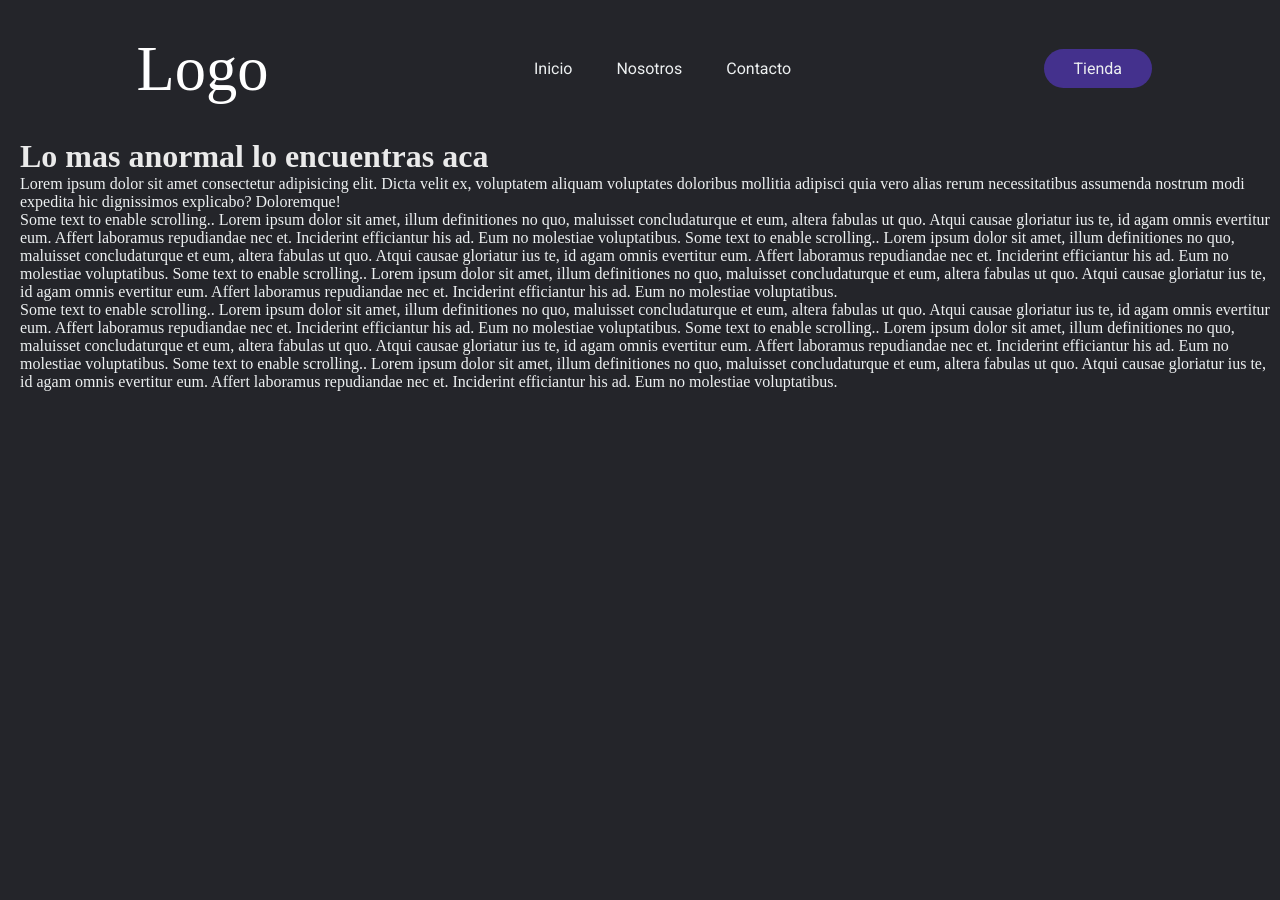
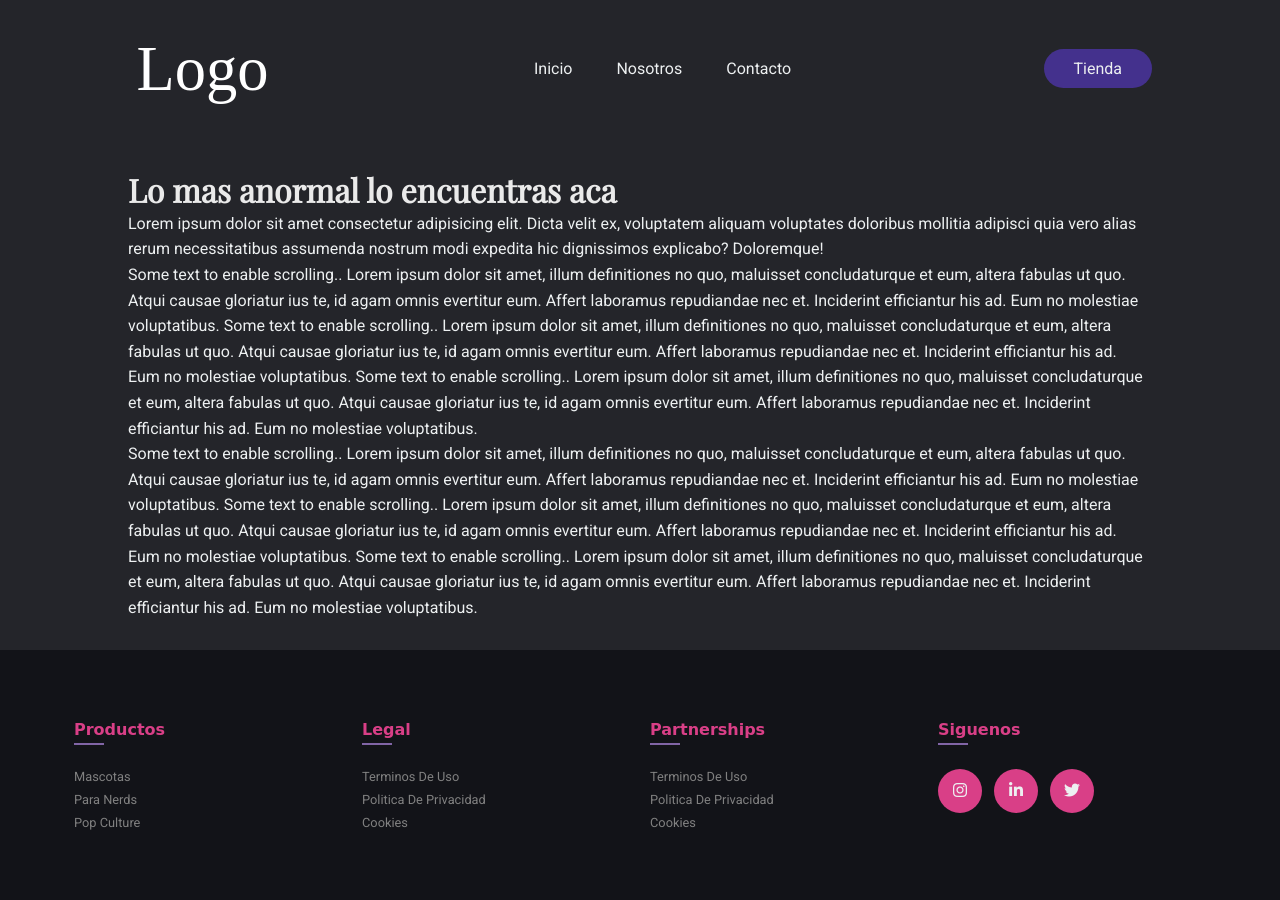
Before and after one commit to AnaOnate/proyecto_final_random, a plain HTML site: page index2.0.html in a window 1280 px wide. Before the commit the page ends 800 px from the top, so only its background shows below. Drawn offline with nearby package versions, Linux system fonts and the light colour scheme; a web font is replaced by a local one.

Commit message:
cambios again

```diff
--- a/estilos2.0.css
+++ b/estilos2.0.css
@@ -1,8 +1,14 @@
-@import url('https://fonts.googleapis.com/css2?family=Oswald:wght@400;700&family=Playfair+Display&family=Roboto&display=swap');
+@import url('https://fonts.googleapis.com/css2?family=Oswald:wght@400;700&family=Playfair+Display&family=Roboto&family=Salsa&display=swap');
 * {
     box-sizing: border-box;
     margin: 0;
     padding: 0;
+}
+
+body {
+    display: flex;
+    flex-direction: column;
+    height: 100vh;
     background-color: #24252a;
 }
 
@@ -16,6 +22,7 @@ h2{
     color: #eaeaea;
     font-weight: 600;
     font-size: 2em;
+    font-family: 'Playfair Display', serif;
 
 }
 h3 {
@@ -24,10 +31,17 @@ h3 {
     font-size: medium;
     font-size: 1.9em;}
 
-div {
+    p {
+        line-height: 1.6;
+
+    }
+
+.content {
+    font-family: 'Roboto', sans-serif ;
     color: #edf0f1;
     font-size: 1em ;
-    padding-left: 20px;
+    align-items: center;
+    padding: 30px 10%;
 
 }
 
@@ -50,6 +64,7 @@ header {
     position: -webkit-sticky; /* Safari */
     position: sticky;
     top: 0;
+    background-color: #24252a;
 
 }
 .logo {
@@ -85,3 +100,87 @@ button{
 button:hover{
 background-color: rgba(68, 49, 141, 0);
 }
+
+footer{
+    display: flex;
+    flex-wrap: wrap;
+    margin-top: auto;
+    background-color: #121318;
+    padding: 60px 5%;
+}
+ul {
+    list-style: none;
+}
+
+.footer-col{
+    width: 25%;
+    padding: 10px;
+}
+.footer-col h4 {
+    position: relative;
+    margin-bottom: 30px;
+    font-weight: 600;
+    font-size: 1em;
+    font-family:'Salsa', cursive;
+    color: #d93f87;
+    text-transform: capitalize;
+
+}
+.footer-col h4::before{
+    content: '';
+    position: absolute;
+    left: 0;
+    bottom: -6px;
+    background-color: #8165a6;
+    height: 2px;
+    width: 30px;
+}
+
+ul.footer li:not(:last-child){
+    margin-bottom: 8px;
+
+}
+ul.footer li a {
+    display:block;
+    font-size: .8em;
+    text-transform: capitalize;
+    color: gray;
+    transition: 0.4s;
+}
+ul.footer li a:hover{
+    color: white;
+    padding-left: 2px;
+}
+.links a{
+    display: inline-block;
+    height: 44px;
+    width: 44px;
+    color: #edf0f1;
+    background-color: #d93f87;
+    margin: 0 8px 8px 0;
+    text-align: center;
+    line-height: 44px;
+    border-radius: 50%;
+    transition: 0.4s;
+
+}
+.links a:hover{
+    background-color: #44318d;
+}
+@media(max-width: 740px){
+    .footer-col{
+        width: 50%;
+        margin-bottom: 30px;
+        text-align: center;
+    }
+
+    .footer-col h4::before{
+        all: unset;
+    }
+}
+
+@media(max-width:555px){
+    .footer-col{
+        width: 100%;
+    }
+}
--- a/index2.0.html
+++ b/index2.0.html
@@ -11,6 +11,8 @@
         <meta name="description" content="">
         <meta name="viewport" content="width=device-width, initial-scale=1">
         <link rel="stylesheet" href="estilos2.0.css">
+        <link rel="stylesheet" href="path/to/font-awesome/css/font-awesome.min.css">
+        <script src="https://kit.fontawesome.com/138260189a.js" crossorigin="anonymous"></script>
     </head>
     <body>
         <script src="" async defer></script>
@@ -31,7 +33,7 @@
         </header>
 
 
-        <div>
+        <div class="content">
             <h2>Lo mas anormal lo encuentras aca</h2>
             <p>
                Lorem ipsum dolor sit amet consectetur adipisicing elit. Dicta velit ex, voluptatem aliquam voluptates doloribus mollitia adipisci quia vero alias rerum necessitatibus assumenda nostrum modi expedita hic dignissimos explicabo? Doloremque!
@@ -51,5 +53,46 @@
         Some text to enable scrolling.. Lorem ipsum dolor sit amet, illum definitiones no quo, maluisset concludaturque et eum, altera fabulas ut quo. Atqui causae gloriatur ius te, id agam omnis evertitur eum. Affert laboramus repudiandae nec et. Inciderint efficiantur his ad. Eum no molestiae voluptatibus.
             </p>
         </div>
+
+        <footer>
+            <div class="footer-col">
+                <h4>Productos</h4>
+                <ul class="footer">
+                    <li><a href="#">Mascotas</a></li>
+                    <li><a href="#">Para nerds</a></li>
+                    <li><a href="#">Pop Culture</a></li>
+                </ul>
+
+
+            </div>
+
+            <div class="footer-col">
+                <h4>Legal</h4>
+                <ul class="footer">
+                    <li><a href="#">Terminos De Uso</a></li>
+                    <li><a href="#">Politica De Privacidad</a></li>
+                    <li><a href="#">Cookies</a></li>
+                </ul>
+            </div>
+
+            <div class="footer-col">
+                <h4>Partnerships</h4>
+                <ul class="footer">
+                    <li><a href="#">Terminos De Uso</a></li>
+                    <li><a href="#">Politica De Privacidad</a></li>
+                    <li><a href="#">Cookies</a></li>
+                </ul>
+            </div>
+
+            <div class="footer-col">
+                <h4>Siguenos</h4>
+                <div class="links">
+                    <a href="#"><i class="fa-brands fa-instagram"></i></a>
+                    <a href="#"><i class="fa-brands fa-linkedin-in"></i></a>
+                    <a href="#"><i class="fa-brands fa-twitter"></i></a>
+
+                </div>
+            </div>
+        </footer>
     </body>
 </html>
```
